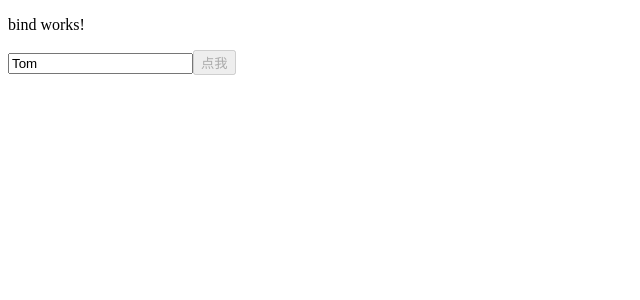
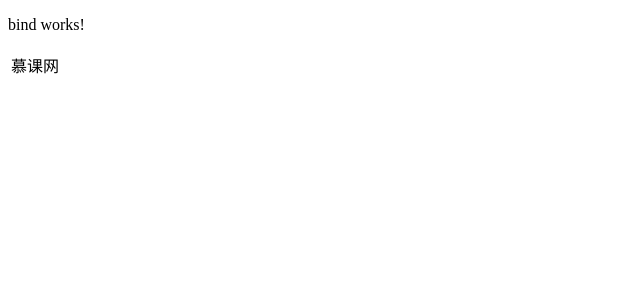
Before and after one commit to lufeng111/angular-eventbind, an Angular app: page / in a window 1280 px wide. Shown: the top 300 px of the page, without its empty margins (0-640 px from the left). Built offline with nearby package versions, Linux system fonts and the light colour scheme.

Commit message:
html基本属性绑定

```diff
--- a/src/app/bind/bind.component.html
+++ b/src/app/bind/bind.component.html
@@ -6,7 +6,7 @@
 <!-- <img src="{{imgUrl}}" alt=""> -->
 
 <!-- html属性和dom属性的区别 -->
-<input value="Tom" (input)="doOnInput($event)">
+<!-- <input value="Tom" (input)="doOnInput($event)"> -->
 <!--
   当浏览器渲染<input value="Tom" (input)="doOnInput($event)">这样一个字符串的时候，他会创建一个相应的dom节点，
   dom是一个类型为html input element 的对象，每个dom都有自己的属性和方法，以这个(input) 为例，这个input的value属性会被初始化为Tom,
@@ -14,13 +14,18 @@
   html属性是不可变的，
  -->
 
- <button disabled="false">点我</button>
+ <!-- <button disabled="false">点我</button> -->
  <!--
    button 有一个属性disabled默认是false ,这个按钮是可点击的，但是只要按钮中 disabled 属性出现了，就会被初始化一个true,
    这个按钮就会被禁用掉，只要这个这个button中出现disabled 就会初始化为true, 添加或删除disabled这个属性会启用或禁用这个按钮，但是只要这个按钮中有disabled就会被初始化为true,
     就算把disabled="false"， 也还是禁用这个按钮，通过设置这个html属性的值是没有用的，但是可以设置buttom标签dom 属性的值来启用或禁用这个按钮，这个就是dom属性的价值，
+  -->
 
-disabled
-
-
-  -->
+  <table>
+    <tr>
+      <!-- dom属性绑定 -->
+      <!-- <td colspan="{{1+1}}">慕课网</td> -->
+      <!-- html属性绑定 -->
+      <td [attr.colspan]="size">慕课网</td>
+    </tr>
+  </table>
--- a/src/app/bind/bind.component.ts
+++ b/src/app/bind/bind.component.ts
@@ -6,8 +6,9 @@ import { Component, OnInit } from '@angular/core';
   styleUrls: ['./bind.component.scss']
 })
 export class BindComponent implements OnInit {
+  size: number = 2;
 
-  imgUrl:string = "http://placehold.it/400x220"
+  // imgUrl:string = "http://placehold.it/400x220"
   constructor() { }
 
   ngOnInit() {
@@ -17,11 +18,11 @@ export class BindComponent implements OnInit {
   //   console.log(event);
   // }
 
-  doOnInput(event: any) {
-    // 打印的value 属性是它的dom属性，
-    // console.log(event.target.value);
-    // 打印的value属性是它的html属性，是初始化的value属性的值，
-    console.log(event.target.getAttribute("value"));
-  }
+  // doOnInput(event: any) {
+  //   // 打印的value 属性是它的dom属性，
+  //   // console.log(event.target.value);
+  //   // 打印的value属性是它的html属性，是初始化的value属性的值，
+  //   console.log(event.target.getAttribute("value"));
+  // }
 
 }
```
Also changed, not shown: 1 other file (tests, documents, lock files or other folders).
